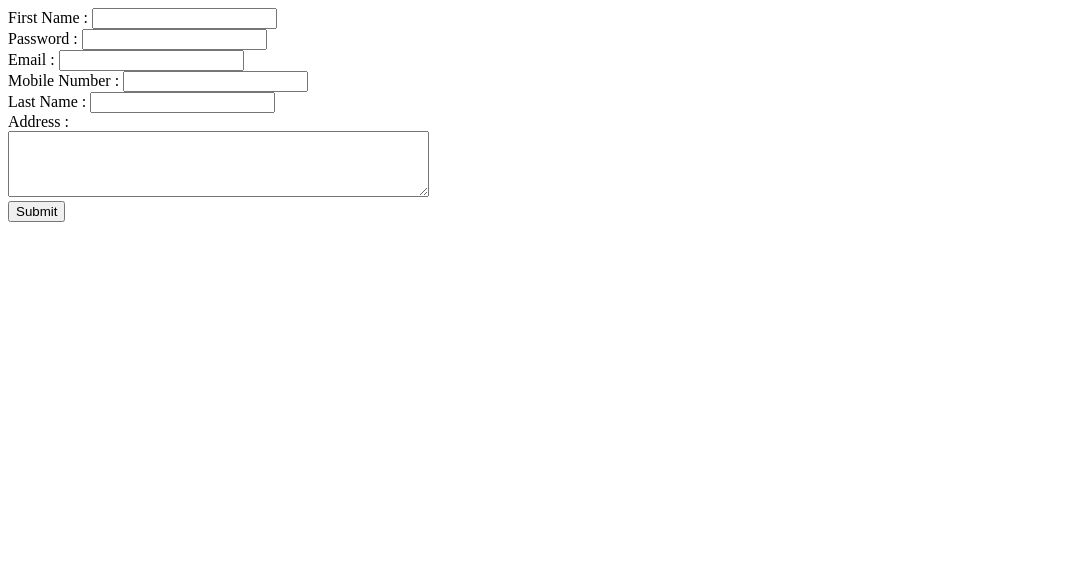
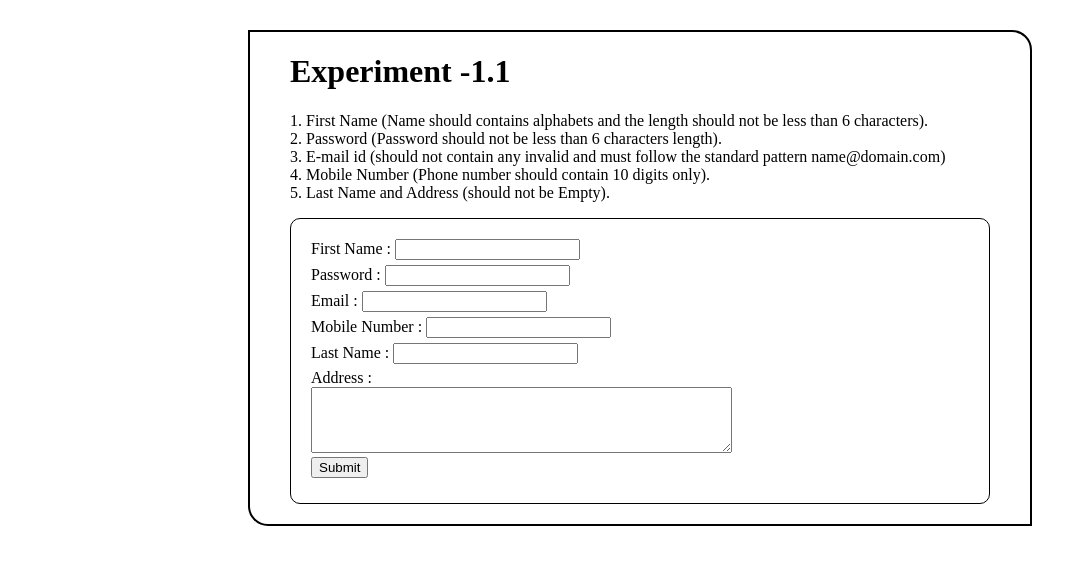
Before and after one commit to baizidkhan/Docker-Kubernate, a plain HTML site: page index.html in a window 1280 px wide. Shown: the whole page, without its empty margins (0-1087 px from the left). Drawn offline with Linux system fonts and the light colour scheme.

Commit message:
Complete 1st Exp of Docker

```diff
--- a/index.html
+++ b/index.html
@@ -4,6 +4,7 @@
     <meta charset="UTF-8">
     <meta name="viewport" content="width=device-width, initial-scale=1.0">
     <title>Document</title>
+    <link rel="stylesheet" href="./style.css">
     <script>
         function myFun(){
 /*
@@ -132,29 +133,61 @@
 
 </head>
 <body>
+<div class="container">
+
+    <h1>Experiment -1.1</h1>
+    <div class="exp">
+        <p>
+            1. First Name (Name should contains alphabets and the length should not be less than 6 characters). <br>
+            2. Password (Password should not be less than 6 characters length). <br>
+            3. E-mail id (should not contain any invalid and must follow the standard pattern name@domain.com) <br>
+            4. Mobile Number (Phone number should contain 10 digits only). <br>
+            5. Last Name and Address (should not be Empty). <br>
+
+        </p>
+    </div>
+
+
+
 
     <form onsubmit="return myFun()">
+        <label id="input">
             First Name : <input type="text" id="First_Name" value="">
             <span id="Message"></span> <br>
+        </label>
 
+        <label id="input">
             Password : <input type="password" id="password" value="">
         <span id="Message_01" style="color: red;"></span><br>
+        </label>
 
+        <label id="input">
             Email : <input type="email" id="email" value="">
         <span id="Message_02"></span> <br>
+        </label>
 
+        <label id="input">
             Mobile Number : <input type="number" id="number" value="">
         <span id="Message_03"></span> <br>
+        </label>
 
+        <label id="input">
             Last Name : <input type="text" id="Last_Name" value="">
         <span id="Message_04"></span> <br>
+        </label>
 
+        <label id="input">
             Address : <br>
         <textarea id="address" name="address" rows="4" cols="50"></textarea>
         <span id="Message_05"></span> <br>
+        </label>
 
         <input type="submit" value="Submit">
 
     </form>
+
+
+
+</div>
 </body>
 </html>
--- /dev/null
+++ b/style.css
@@ -0,0 +1,23 @@
+.container{
+    border: 2px solid black;
+    border-radius: 0 20px;
+    width: 700px;
+    margin: 30px auto 0;
+    padding: 0 40px 20px;
+}
+
+form{
+    border: 1px solid black;
+    border-radius: 10px;
+    padding: 20px;
+
+}
+
+input{
+    /* border: 1px solid black; */
+    margin-bottom: 5px;
+}
+
+span{
+    color: red;
+}
```
Lines whose indentation alone changed are shown as unchanged.
